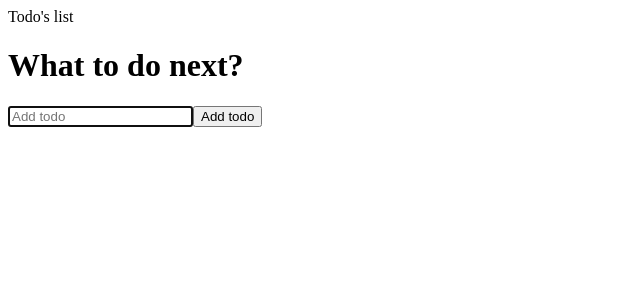
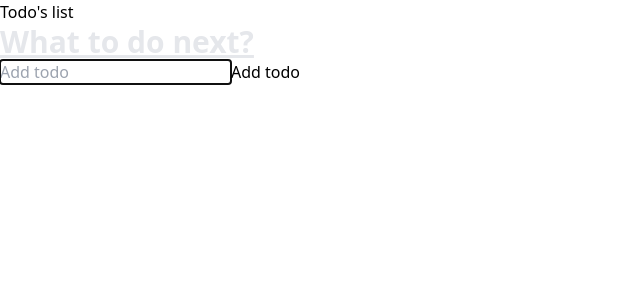
Before and after one commit to Fankyzene/todo-app-origindev, a React (Vite) app: page / in a window 1280 px wide. Shown: the top 300 px of the page, without its empty margins (0-640 px from the left). Built offline with nearby package versions, Linux system fonts and the light colour scheme.

Commit message:
working tailwind

```diff
--- a/src/index.html
+++ b/src/index.html
@@ -4,12 +4,11 @@
     <meta charset="UTF-8">
     <meta http-equiv="X-UA-Compatible" content="IE=edge">
     <meta name="viewport" content="width=device-width, initial-scale=1.0">
-    <link href="./../dist/output.css" rel="stylesheet">
+    <link rel="stylesheet" href="index.css">
     <title>Todos</title>
 </head>
 <body >
     <div id="root"></div>
-
     <script src="./index.js"></script>
 </body>
 </html>
--- /dev/null
+++ b/tailwind.config.js
@@ -0,0 +1,8 @@
+/** @type {import('tailwindcss').Config} */
+module.exports = {
+  content: ['./src/**/*.{html,js,ts,jsx,tsx}'],
+  theme: {
+    extend: {},
+  },
+  plugins: [],
+}
```
Also changed, not shown: package.json (+6 -2 lines), .postcssrc (added), src/index.css (renamed from src/input.css), 8 other files (tests, documents, lock files or other folders).
